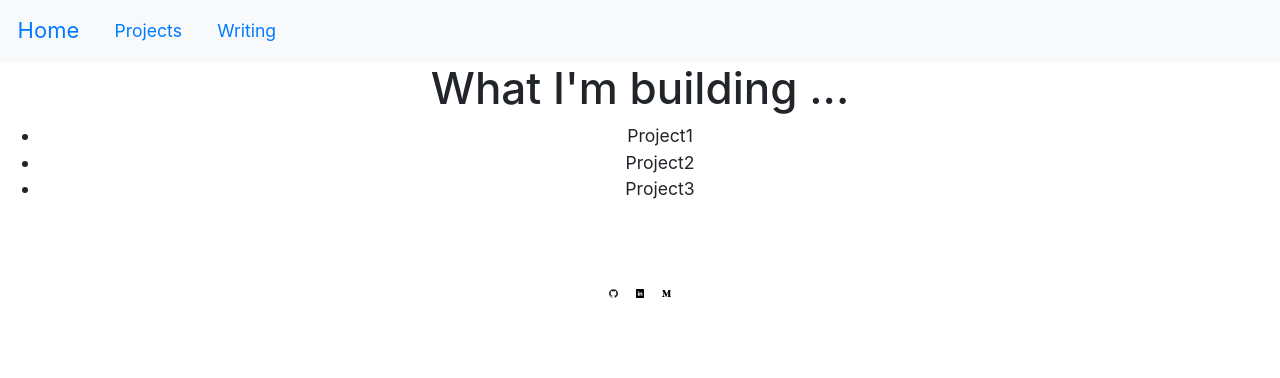
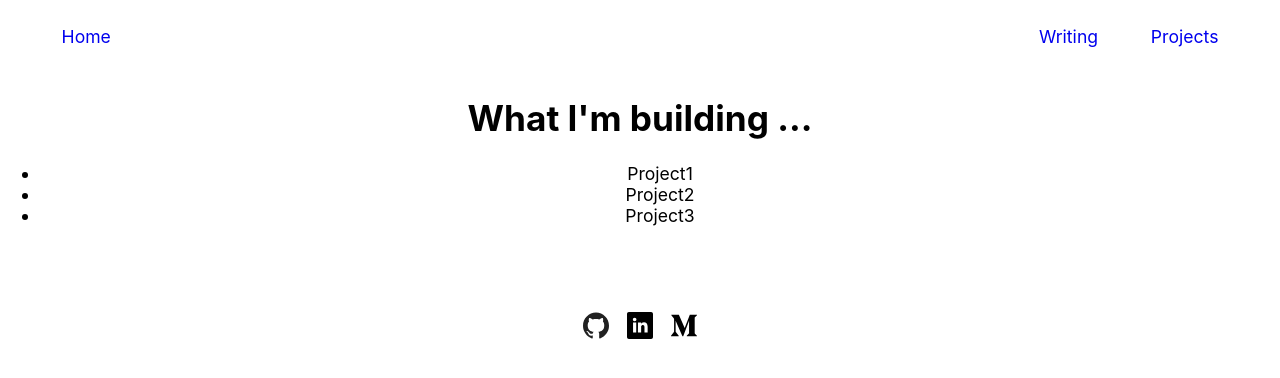
Before and after one commit to thomasvn/thomasvn.dev, a React (Create React App) app: page /projects in a window 1280 px wide. Shown: the top 378 px of the page. Built offline with nearby package versions, Linux system fonts and the light colour scheme.

Commit message:
CSS for a personalized Nav bar from scratch

```diff
--- a/src/App.css
+++ b/src/App.css
@@ -5,11 +5,50 @@ html {
 
 .App {
   text-align: center;
-  animation: fadein 4s;
+  animation: fadein 3s;
 }
 
 p {
   font-size: 0.8em;
+}
+
+
+/* Nav */
+.Nav ul {
+  list-style-type: none;
+  margin: 0;
+  padding: 0;
+  overflow: hidden;
+}
+
+.Nav .brand {
+  padding-left: 2em;
+  padding-right: 0em;
+}
+
+.Nav .drop {
+  padding-left: 0em;
+  padding-right: 2em;
+}
+
+.Nav .brand li {
+  float: left;
+}
+
+.Nav .drop li {
+  float: right;
+}
+
+.Nav a {
+  display: block;
+  text-align: center;
+  padding: 1.5em;
+  text-decoration: none;
+  transition: transform 1s
+}
+
+.Nav a:hover {
+  transform: scale(1.1);
 }
 
 
--- a/src/App.js
+++ b/src/App.js
@@ -11,28 +11,26 @@ import AboutMe from './components/AboutMe'
 import Projects from './components/Projects'
 import Writing from './components/Writing'
 import Footer from './components/Footer'
-import MyNav from './components/MyNav'
+import Nav from './components/Nav'
 
 function App() {
   return (
     <div className='App'>
       <Router>
-
         <Switch>
           <Route exact path='/'>
-            <AboutMe/>
+            <AboutMe />
           </Route>
           <Route path='/projects'>
-            <MyNav/>
-            <Projects/>
+            <Nav />
+            <Projects />
           </Route>
           <Route path='/writing'>
-            <MyNav/>
-            <Writing/>
+            <Nav />
+            <Writing />
           </Route>
         </Switch>
-
-        <Footer/>
+        <Footer />
       </Router>
     </div>
   );
--- a/src/components/MyNav.js
+++ /dev/null
@@ -1,53 +0,0 @@
-import React from 'react';
-import {
-  BrowserRouter as Router,
-  Switch,
-  Route,
-  Link
-} from 'react-router-dom';
-import {
-  Navbar,
-  Nav,
-  NavDropdown,
-  Form,
-  FormControl,
-  Button
-} from 'react-bootstrap';
-
-class MyNav extends React.Component {
-  render() {
-    return (
-      <div class="MyNav">
-        <link
-          rel="stylesheet"
-          href="https://maxcdn.bootstrapcdn.com/bootstrap/4.5.0/css/bootstrap.min.css"
-          integrity="sha384-9aIt2nRpC12Uk9gS9baDl411NQApFmC26EwAOH8WgZl5MYYxFfc+NcPb1dKGj7Sk"
-          crossorigin="anonymous"
-        />
-        <Navbar bg='light' expand='lg'>
-          <Navbar.Brand><Link to='/'>Home</Link></Navbar.Brand>
-          <Navbar.Collapse id='basic-navbar-nav'>
-            <Nav.Link><Link to='/projects'>Projects</Link></Nav.Link>
-            <Nav.Link><Link to='/writing'>Writing</Link></Nav.Link>
-          </Navbar.Collapse>
-        </Navbar>
-      </div>
-    );
-  }
-}
-
-      // <div className='Nav'>
-      //   <ul>
-      //     <li>
-      //       <Link to='/'>Home</Link>
-      //     </li>
-      //     <li>
-      //       <Link to='/projects'>Projects</Link>
-      //     </li>
-      //     <li>
-      //       <Link to='/writing'>Writing</Link>
-      //     </li>
-      //   </ul>
-      // </div>
-
-export default MyNav;
--- /dev/null
+++ b/src/components/Nav.js
@@ -0,0 +1,28 @@
+import React from 'react';
+
+class Nav extends React.Component {
+  render() {
+    return (
+      <div className='Nav'>
+        <ul>
+          <div className='brand'>
+            <li>
+              <a href='/'>Home</a>
+            </li>
+          </div>
+          <div className='drop'>
+            <li>
+              <a href='/projects'>Projects</a>
+            </li>
+            <li>
+              <a href='/writing'>Writing</a>
+            </li>
+          </div>
+        </ul>
+      </div>
+    );
+  }
+}
+
+
+export default Nav;
```
